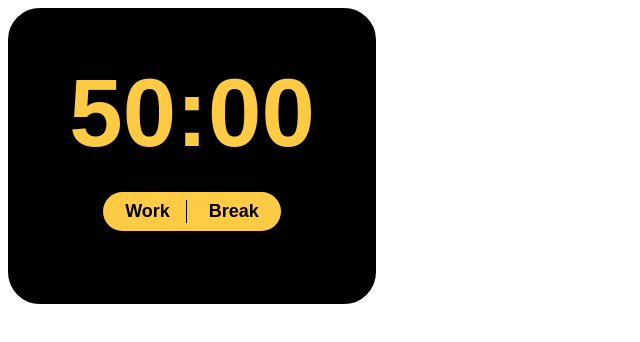
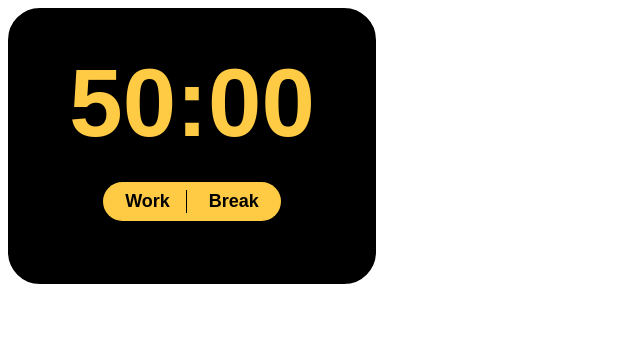
Before and after one commit to kvnol/obs-pomodoro, a plain HTML site: page index.html in a window 1280 px wide. Shown: the whole page, without its empty margins (0-640 px from the left). Drawn offline with Linux system fonts and the light colour scheme.

Commit message:
Update index.html

```diff
--- a/index.html
+++ b/index.html
@@ -11,8 +11,8 @@
   border: 16px solid #000;
   border-radius: 32px;
   width:320px;
-  min-height: 240px;
-  max-height: 240px;
+  min-height: 220px;
+  max-height: 220px;
   padding: 0 8px 24px;
   text-align:center;
   font-family: 'Poppins', sans-serif;
```
